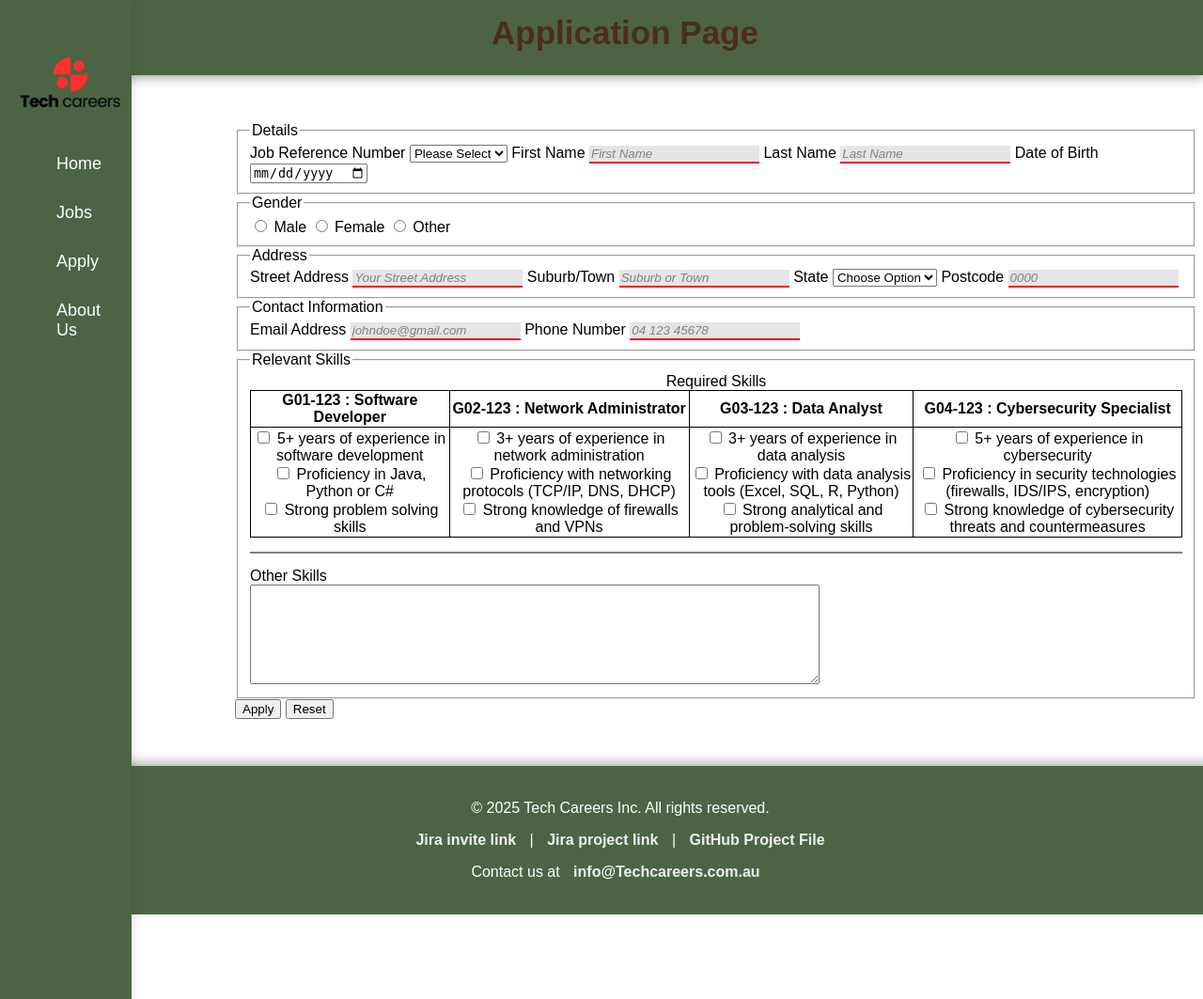
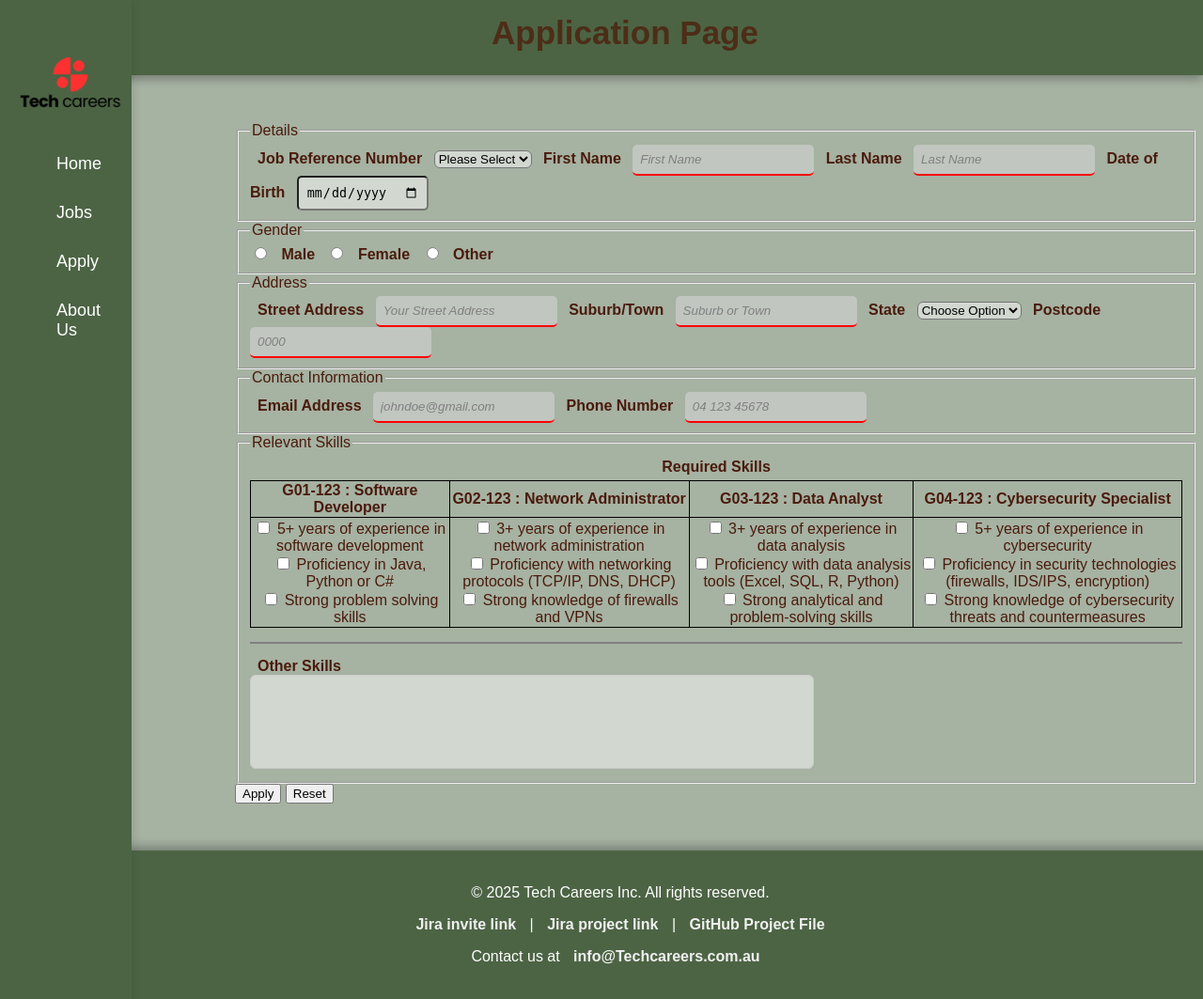
Before and after one commit to JordanThomasButler/LVSJ-GroupProj, a PHP site: page /project1/apply.php in a window 1280 px wide. Shown: the whole page at 94% size. Run offline with PHP 8.4, Linux system fonts and the light colour scheme.

Commit message:
css updates for application page

```diff
--- a/project1/apply.php
+++ b/project1/apply.php
@@ -10,7 +10,7 @@
         <form action="process_eoi.php" method="post">
             <fieldset class="form-details">
                 <legend>Details</legend>
-                <label for="job-reference-number">Job Reference Number</label>
+                <label for="job-reference-number" class="bold-label">Job Reference Number</label>
                 <select id="job-reference-number" name="job-reference-number" required>
                     <option value="">Please Select</option>
                     <option value="Software Developer">G01-123</option>
@@ -18,32 +18,32 @@
                     <option value="Data Analyst">G03-123</option>
                     <option value="Cybersecurity Specialist">G04-123</option>
                 </select>
-                <label for="first-name">First Name</label>
+                <label for="first-name" class="bold-label">First Name</label>
                 <input type="text" id="first-name" name="first-name" required pattern="[A-Za-z]{3,20}" placeholder="First Name">
-                <label for="last-name">Last Name</label>
+                <label for="last-name" class="bold-label">Last Name</label>
                 <input type="text" id="last-name" name="last-name" required pattern="[A-Za-z -]{3,20}" placeholder="Last Name">
-                <label for="date-of-birth">Date of Birth</label>
+                <label for="date-of-birth" class="bold-label">Date of Birth</label>
                 <input type="date" id="date-of-birth" name="date" placeholder="dd/mm/yyyy">
             </fieldset>
 
             <fieldset class="form-gender">
                 <legend>Gender</legend>
                 <input type="radio" id="male" name="gender" value="male" required>
-                <label for="male">Male</label>
+                <label for="male" class="bold-label">Male</label>
                 <input type="radio" id="female" name="gender" value="female">
-                <label for="female">Female</label>
+                <label for="female" class="bold-label">Female</label>
                 <input type="radio" id="other" name="gender" value="other">
-                <label for="other">Other</label>
+                <label for="other" class="bold-label">Other</label>
 
             </fieldset>
 
             <fieldset class="form-address">
                 <legend>Address</legend>
-                <label for="street-address">Street Address</label>
+                <label for="street-address" class="bold-label">Street Address</label>
                 <input type="text" id="street-address" name="street-address" required pattern="[A-Za-z0-9 ]{1,40}" placeholder="Your Street Address">
-                <label for="suburb-or-town">Suburb/Town</label>
+                <label for="suburb-or-town" class="bold-label">Suburb/Town</label>
                 <input type="text" id="suburb-or-town" name="suburb-or-town" required pattern="[A-Za-z]{1,40}" placeholder="Suburb or Town">
-                <label for="state">State</label>
+                <label for="state" class="bold-label">State</label>
                 <select id="state" name="state" required>
                     <option value="">Choose Option</option>
                     <option value="VIC">VIC</option>
@@ -55,15 +55,15 @@
                     <option value="TAS">TAS</option>
                     <option value="ACT">ACT</option>
                 </select>
-                <label for="postcode">Postcode</label>
+                <label for="postcode" class="bold-label">Postcode</label>
                 <input type="text" name="postcode" id="postcode" required pattern="(0[2-9][0-9]{2}|[1-8][0-9]{3}|9[0-8][0-9]{2}|99[0-3][0-9]|994[0-4])" placeholder="0000">
             </fieldset>
 
             <fieldset class="form-contact-info">
                 <legend>Contact Information</legend>
-                <label for="email-address">Email Address</label>
+                <label for="email-address" class="bold-label">Email Address</label>
                 <input type="email" id="email-address" name="email-address" required placeholder="johndoe@gmail.com">
-                <label for="phone-number">Phone Number</label>
+                <label for="phone-number" class="bold-label">Phone Number</label>
                 <input type="text" name="phone-number" id="phone-number" required pattern="{8,12}" placeholder="04 123 45678">
             </fieldset>
 
@@ -71,7 +71,7 @@
                 <legend>Relevant Skills</legend>
 
                 <table class="skills-table">
-                    <caption>Required Skills</caption>
+                    <caption class="bold-label">Required Skills</caption>
 
                     <thead>
                         <tr>
@@ -138,7 +138,7 @@
 
                 <div id="divider"></div>
 
-                <label for="other-skills" id="other-skills-lable">Other Skills</label>
+                <label for="other-skills" id="other-skills-lable" class="bold-label">Other Skills</label>
                 <br>
                 <textarea class="other-skills" id="other-skills" name="other-skills" aria-labelledby="other-skills-lable"></textarea>
             </fieldset>
--- a/project1/process_eoi.php
+++ b/project1/process_eoi.php
@@ -2,7 +2,6 @@
 error_reporting(E_ALL);
 ini_set('display_errors', 1);
 session_start();
-$skip_jobs_db = true;
 require_once 'settings.php';
 
 if ($_SERVER["REQUEST_METHOD"] != "POST") {
--- a/styles/styles.css
+++ b/styles/styles.css
@@ -9,9 +9,11 @@ body.job-page {
 /* General Layout for application page*/
 body.application-page {
     font-family: Arial, sans-serif;
+    color: #4A1B0C;
     margin: 0;
     padding: 0;
     box-sizing: border-box;
+    background-color: #A6B2A2;
 }
 
 body.home-page {
@@ -545,7 +547,6 @@ header.incl {
     top: 0;
     left: 0;
     box-shadow: 0 4px 10px rgba(0, 0, 0, 0.3);
-    margin-bottom: 50px;
 }
 
 header.incl h1 {
@@ -597,3 +598,45 @@ html, body {
 aside.job-links {
     margin: 0px;
 }
+
+div.application-background {
+    margin-top: 50px;
+}
+
+input:not([type="button"]):not([type="submit"]):not([type="reset"]) {
+    padding: 8px;
+    border-radius: 5px;
+    background-color: #D2D8D0;
+}
+
+select, textarea {
+    border-radius: 6px;
+    background-color: #D2D8D0
+}
+
+textarea {
+    width: 1345px;
+    height: 100px;
+    resize: none;
+    box-sizing: border-box;
+
+    padding: 10px;
+    font-size: 1rem;
+    border: 1px solid #ccc;
+    border-radius: 6px;
+    color: #4A1B0C;
+}
+
+label.bold-label, .bold-label {
+    font-weight: bold;
+    padding: 0 8px;
+}
+
+caption.bold-label {
+    padding: 3px 8px;
+    padding-bottom: 5px;
+}
+
+input[type='radio'] {
+    accent-color: #5C4464;
+}
```
